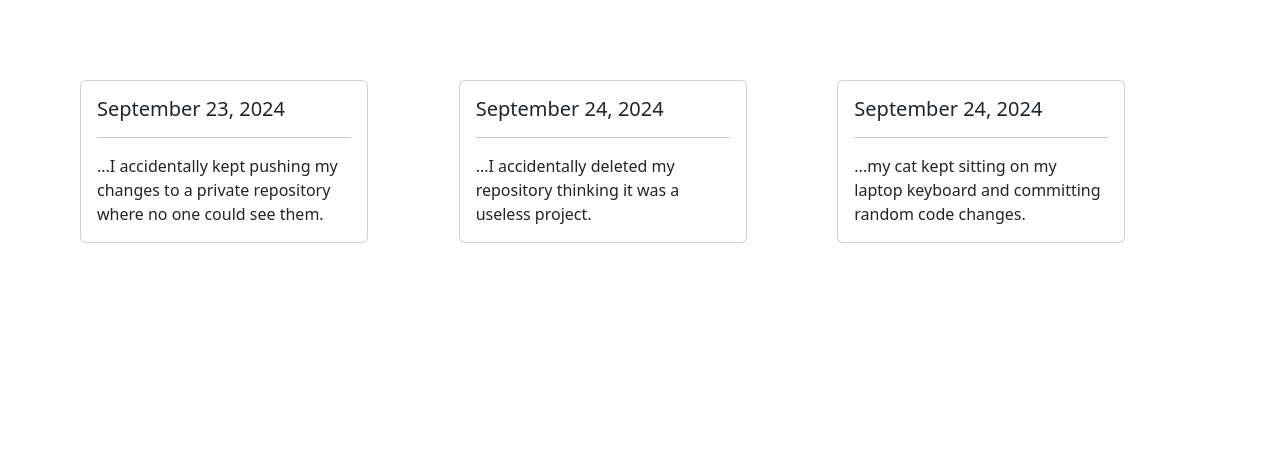
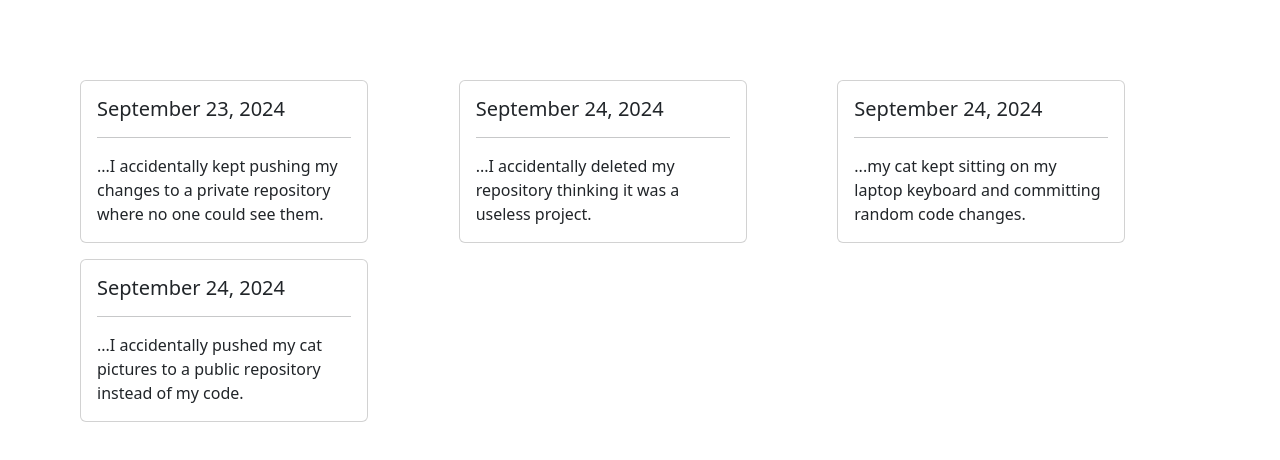
Before and after one commit to eric-zamora-tech/hall-of-shame, a React (Create React App) app: page / in a window 1280 px wide. Shown: the top 460 px of the page. Built offline with nearby package versions, Linux system fonts and the light colour scheme; the HTML template or start-up script is replaced by a standard one.

Commit message:
Added Shame Card

```diff
--- a/src/App.js
+++ b/src/App.js
@@ -7,6 +7,7 @@ function App() {
 <ShameCard title="September 23, 2024" content="...I accidentally kept pushing my changes to a private repository where no one could see them." />
 <ShameCard title="September 24, 2024" content="...I accidentally deleted my repository thinking it was a useless project." />
 <ShameCard title="September 24, 2024" content="...my cat kept sitting on my laptop keyboard and committing random code changes." />
+<ShameCard title="September 24, 2024" content="...I accidentally pushed my cat pictures to a public repository instead of my code." />
     </div>
   );
 }
```
